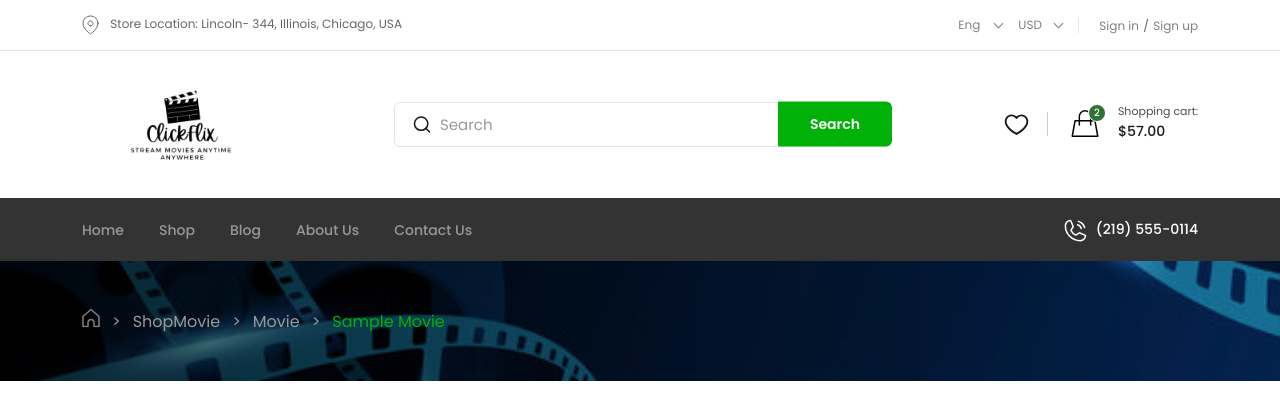
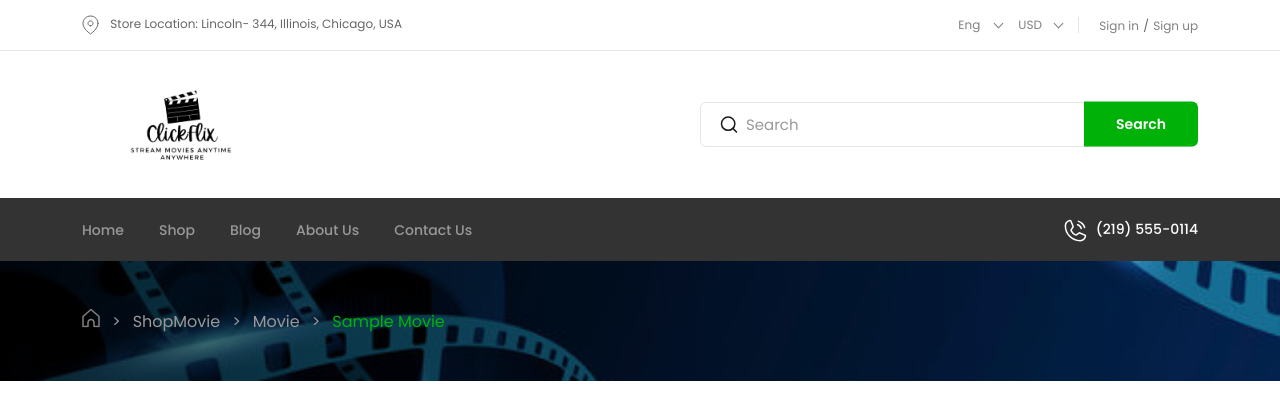
Before and after one commit to trungviet17/ClickFlix, a Django app: a page that uses myclickflix/templates/components/header.html in a window 1280 px wide. Shown: the top 410 px of the page. Run offline with Django 4.2, Linux system fonts and the light colour scheme; tables that the repository leaves empty hold one stand-in row (values such as "Sample post"); parts of the project's set-up code (start-up, migrations or seed data) failed here and were passed over; some libraries are stand-ins or nearby versions; some web fonts are replaced.

Commit message:
done cart app

```diff
--- a/myclickflix/account/views.py
+++ b/myclickflix/account/views.py
@@ -4,6 +4,7 @@ from .models import Profile
 from django.contrib.auth.decorators import login_required
 from django.contrib import messages
 from django.contrib.auth.forms import PasswordChangeForm
+from cart.cart import Cart
 
 # Create your views here.
 
@@ -47,7 +48,6 @@ def edit(request):
             print(form_edit_password.errors)
             messages.error(request, "Error updating your profile")
 
-
         if user_form.is_valid() and profile_form.is_valid():
             user_form.save()
             profile_form.save()
@@ -73,4 +73,5 @@ def edit(request):
 
 
 def dashboard(request):
+
     return render(request, "account/dashboard.html")
--- a/myclickflix/cart/urls.py
+++ b/myclickflix/cart/urls.py
@@ -6,4 +6,5 @@ app_name = "cart"
 urlpatterns = [
     path("", views.cart_detail, name="cart_detail"),
     path("remove/<int:movie_id>", views.remove_from_cart, name="remove_from_cart"),
+    path("add/<int:movie_id>", views.add_to_cart, name="add_to_cart"),
 ]
--- a/myclickflix/cart/views.py
+++ b/myclickflix/cart/views.py
@@ -1,5 +1,4 @@
 from django.shortcuts import render, get_object_or_404, redirect
-from .models import Cart
 from main.models import Movie
 from django.contrib.auth.decorators import login_required
 from django.views.decorators.http import require_POST
@@ -16,7 +15,7 @@ def add_to_cart(request, movie_id):
     cart.add(movie=movie)
 
     # chuyển hướng về trang cũ
-    return redirect()
+    return redirect("cart:cart_detail")
 
 
 @require_POST
--- a/myclickflix/templates/account/dashboard.html
+++ b/myclickflix/templates/account/dashboard.html
@@ -10,9 +10,9 @@
 
     <!-- Header Section start -->
     {% if user.is_authenticated %}
-    {% include "components/header_login.html" %}
+        {% include "components/header_login.html" %}
     {% else %}
-    {% include "components/header.html" %}
+        {% include "components/header.html" %}
     {% endif %}
     <!-- Header  Section start -->
 
--- a/myclickflix/templates/cart/detail.html
+++ b/myclickflix/templates/cart/detail.html
@@ -15,7 +15,7 @@
                 <img src="{{ 'https://media.themoviedb.org/t/p/w300_and_h450_bestv2' | add:movie.image }}">
                 <p>Price: {{ movie.price }}</p>
 
-                <form action="{% url 'cart:remove_from_cart' movie.id}" method="post">
+                <form action="{% url 'cart:remove_from_cart' movie.id %}" method="post">
                     {% csrf_token %}
                     <input type="submit" value="Remove">
 
--- a/myclickflix/templates/components/cart_sidebar.html
+++ b/myclickflix/templates/components/cart_sidebar.html
@@ -2,7 +2,7 @@
 <div class="shopping-cart">
     <div class="shopping-cart-top">
         <div class="shopping-cart-header">
-            <h5 class="font-body--xxl-500">Shopping Cart (<span class="count">2</span>)</h5>
+            <h5 class="font-body--xxl-500">Shopping Cart (<span class="count">{{cart|length}}</span>)</h5>
             <button class="close">
                 <svg width="45" height="45" viewBox="0 0 45 45" fill="none" xmlns="http://www.w3.org/2000/svg">
                     <circle cx="22.5" cy="22.5" r="22.5" fill="white" />
@@ -11,56 +11,48 @@
                 </svg>
             </button>
         </div>
-
+        {% for item in cart %}
+            {% with movie=item.movie %}
             <div class="shopping-cart__product-content">
                 <div class="shopping-cart__product-content-item">
                     <div class="img-wrapper">
-                    <img src="{% static 'images/products/img.png' %}" alt="product" />
+                        <img src="{{ 'https://media.themoviedb.org/t/p/w300_and_h450_bestv2' | add:movie.image }}">
                     </div>
                     <div class="text-content">
-                    <h5 class="font-body--md-400">Epic Indian Adventure</h5>
-                    <p class="font-body--md-400">1 Ticket x <span class="font-body--md-500">$12.00</span></p>
+                        <h5 class="font-body--md-400">{{movie.title}}</h5>
+                        <p class="font-body--md-400"><span class="font-body--md-500">{{ movie.price}} </span></p>
                     </div>
                 </div>
-            <button class="delete-item">
+                <form action="{% url 'cart:remove_from_cart' movie.id %}" method="post">
+                    {% csrf_token %}
+
+                    <button type="submit" class="delete-item">
                         <svg width="24" height="24" viewBox="0 0 24 24" fill="none" xmlns="http://www.w3.org/2000/svg">
                             <path d="M12 23C18.0748 23 23 18.0748 23 12C23 5.92525 18.0748 1 12 1C5.92525 1 1 5.92525 1 12C1 18.0748 5.92525 23 12 23Z" stroke="#CCCCCC" stroke-miterlimit="10" />
                             <path d="M16 8L8 16" stroke="#666666" stroke-width="1.5" stroke-linecap="round" stroke-linejoin="round" />
                             <path d="M16 16L8 8" stroke="#666666" stroke-width="1.5" stroke-linecap="round" stroke-linejoin="round" />
                         </svg>
                     </button>
+
+                </form>
             </div>
 
-        <div class="shopping-cart__product-content">
-            <div class="shopping-cart__product-content-item">
-                <div class="img-wrapper">
-                    <img src="{% static 'images/products/img.png' %}" alt="product" />
-                </div>
-                <div class="text-content">
-                    <h5 class="font-body--md-400">Epic Indian Movie Premiere</h5>
-                    <p class="font-body--md-400">1 Ticket x <span class="font-body--md-500">$12.00</span></p>
-                </div>
-            </div>
-            <button class="delete-item">
-                <svg width="24" height="24" viewBox="0 0 24 24" fill="none" xmlns="http://www.w3.org/2000/svg">
-                    <path d="M12 23C18.0748 23 23 18.0748 23 12C23 5.92525 18.0748 1 12 1C5.92525 1 1 5.92525 1 12C1 18.0748 5.92525 23 12 23Z" stroke="#CCCCCC" stroke-miterlimit="10" />
-                    <path d="M16 8L8 16" stroke="#666666" stroke-width="1.5" stroke-linecap="round" stroke-linejoin="round" />
-                    <path d="M16 16L8 8" stroke="#666666" stroke-width="1.5" stroke-linecap="round" stroke-linejoin="round" />
-                </svg>
-            </button>
-        </div>
+            {% endwith %}
+        {% endfor %}
+
+
     </div>
     <div class="shopping-cart-bottom">
         <div class="shopping-cart-product-info">
-            <p class="product-count font-body--lg-400">2 Tickets</p>
-            <span class="product-price font-body--lg-500">$26.00</span>
+            <p class="product-count font-body--lg-400">Number of movie:  {{cart|length}}</p>
+            <span class="product-price font-body--lg-500">Total Price: {{ cart.get_total_price}} </span>
         </div>
 
-        <form action="#">
         <button class="button button--lg w-100">Proceed to Checkout</button>
-            <button class="button button--lg button--disable w-100">
-                Go to Cart
-            </button>
+        <form action="{% url 'cart:cart_detail' %}" method="post">
+            {% csrf_token %}
+            <button type="submit" class="button button--lg button--lg w-100">Go to Cart</button>
+
         </form>
     </div>
 </div>
--- a/myclickflix/templates/components/header.html
+++ b/myclickflix/templates/components/header.html
@@ -87,35 +87,7 @@
                         </button>
                     </div>
                 </form>
-                <div class="header__cart">
-                    <div class="header__cart-item">
-                        <a class="fav" href="wishlist.html">
-                            <svg width="25" height="23" viewBox="0 0 20 18" fill="none" xmlns="http://www.w3.org/2000/svg">
-                                <path d="M9.9996 16.5451C-6.66672 7.3333 4.99993 -2.6667 9.9996 3.65668C14.9999 -2.6667 26.6666 7.3333 9.9996 16.5451Z" stroke="#1A1A1A" stroke-width="1.5" />
-                            </svg>
-                        </a>
-                    </div>
-                    <div class="header__cart-item">
-                        <div class="header__cart-item-content" id="cart-bag">
-                            <button class="cart-bag">
-                                <svg width="34" height="35" viewBox="0 0 34 35" fill="none" xmlns="http://www.w3.org/2000/svg">
-                                    <path
-                                        d="M11.3333 14.6667H7.08333L4.25 30.25H29.75L26.9167 14.6667H22.6667M11.3333 14.6667V10.4167C11.3333 7.28705 13.8704 4.75 17 4.75V4.75C20.1296 4.75 22.6667 7.28705 22.6667 10.4167V14.6667M11.3333 14.6667H22.6667M11.3333 14.6667V18.9167M22.6667 14.6667V18.9167"
-                                        stroke="currentColor"
-                                        stroke-width="1.5"
-                                        stroke-linecap="round"
-                                        stroke-linejoin="round"
-                                    />
-                                </svg>
-                                <span class="item-number">2</span>
-                            </button>
-                            <div class="header__cart-item-content-info">
-                                <h5>Shopping cart:</h5>
-                                <span class="price">$57.00</span>
-                            </div>
-                        </div>
-                    </div>
-                </div>
+
             </div>
         </div>
     </div>
--- a/myclickflix/templates/components/header_login.html
+++ b/myclickflix/templates/components/header_login.html
@@ -130,7 +130,7 @@
                                 stroke-linejoin="round"
                             />
                         </svg>
-                        <div class="numb">2</div>
+                        <div class="numb">{{ cart|length}} </div>
                     </a>
                     <a href="{% url 'edit' %}" class="icon user-icon">
                         <svg width="32" height="32" viewBox="0 0 32 32" fill="none" xmlns="http://www.w3.org/2000/svg">
--- a/myclickflix/templates/product/product-detals.html
+++ b/myclickflix/templates/product/product-detals.html
@@ -200,8 +200,9 @@
                     <!-- Action button -->
                     <div class="products__content">
                         <div class="products__content-action">
-                            <!-- add to cart  -->
-                            <button class="button button--md products__content-action-item">
+                            <form action="{% url 'cart:add_to_cart' movie.id  %}" method="post">
+                                {% csrf_token %}
+                                <button type="submit" class="button button--md products__content-action-item">
                                     Add to Cart
                                     <span>
                                         <svg width="18" height="18" viewBox="0 0 18 18" fill="none" xmlns="http://www.w3.org/2000/svg">
@@ -215,6 +216,9 @@
                                         </svg>
                                     </span>
                                 </button>
+
+                            </form>
+                            <!-- add to cart  -->
 
                             <!-- fav  -->
                             <button class="button-fav products__content-action-item">
```
Also changed, not shown: myclickflix/templates/components/account_settings.html (+7 -2 lines). Lines whose indentation alone changed are shown as unchanged.
